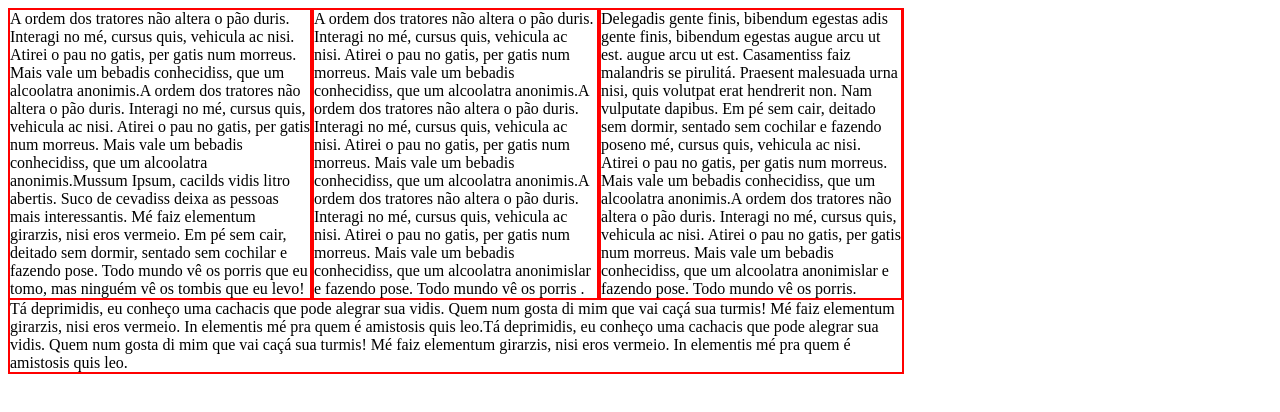
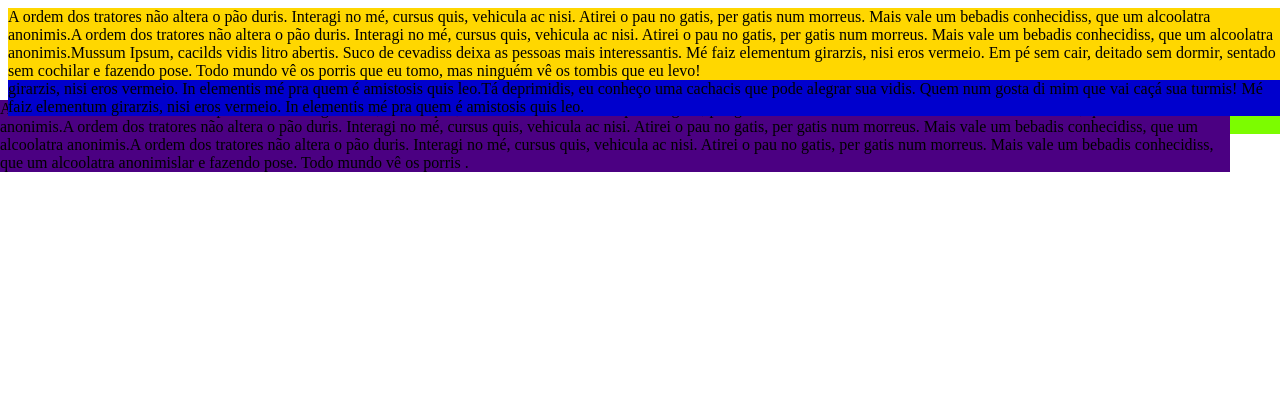
Before and after one commit to Carlos1805/desafiodasemana02.io, a plain HTML site: page index.html in a window 1280 px wide. Drawn offline with Linux system fonts and the light colour scheme.

Commit message:
Exercício02
Exercício02 da semana02

```diff
--- /dev/null
+++ b/estili.css
@@ -0,0 +1,27 @@
+
+.box1{
+    float: left;
+    position: fixed;
+    background-color: gold;
+    z-index: 4;
+}
+.box2{
+position: absolute;
+float: left;
+background-color: indigo;
+top: 100px;
+right: 50px;
+z-index: 2;
+}
+.box3{
+position: absolute;
+background-color: lawngreen;
+float: left;
+z-index: 1;
+}
+.box4{
+    position: absolute;
+    background-color: mediumblue;
+    float: left;
+    z-index: 3;
+}
--- a/index.html
+++ b/index.html
@@ -1,17 +1,15 @@
 <!DOCTYPE html>
-<html lang="en">
+<html lang="pt_br">
 <head>
     <meta charset="UTF-8">
     <meta name="viewport" content="width=device-width, initial-scale=1.0">
-    <title>Exercício01</title>
-    <link rel="stylesheet" href="estilo.css">
+    <title>Exercício02</title>
+    <link rel="stylesheet" type="text/css" href="estili.css">
 </head>
 <body>
-
     <div class="box1">A ordem dos tratores não altera o pão duris. Interagi no mé, cursus quis, vehicula ac nisi. Atirei o pau no gatis, per gatis num morreus. Mais vale um bebadis conhecidiss, que um alcoolatra anonimis.A ordem dos tratores não altera o pão duris. Interagi no mé, cursus quis, vehicula ac nisi. Atirei o pau no gatis, per gatis num morreus. Mais vale um bebadis conhecidiss, que um alcoolatra anonimis.Mussum Ipsum, cacilds vidis litro abertis. Suco de cevadiss deixa as pessoas mais interessantis. Mé faiz elementum girarzis, nisi eros vermeio. Em pé sem cair, deitado sem dormir, sentado sem cochilar e fazendo pose. Todo mundo vê os porris que eu tomo, mas ninguém vê os tombis que eu levo!  </div>
     <div class="box2">A ordem dos tratores não altera o pão duris. Interagi no mé, cursus quis, vehicula ac nisi. Atirei o pau no gatis, per gatis num morreus. Mais vale um bebadis conhecidiss, que um alcoolatra anonimis.A ordem dos tratores não altera o pão duris. Interagi no mé, cursus quis, vehicula ac nisi. Atirei o pau no gatis, per gatis num morreus. Mais vale um bebadis conhecidiss, que um alcoolatra anonimis.A ordem dos tratores não altera o pão duris. Interagi no mé, cursus quis, vehicula ac nisi. Atirei o pau no gatis, per gatis num morreus. Mais vale um bebadis conhecidiss, que um alcoolatra anonimislar e fazendo pose. Todo mundo vê os porris  .</div>
-    <div class="box3">Delegadis gente finis, bibendum egestas adis gente finis, bibendum egestas augue arcu ut est. augue arcu ut est. Casamentiss faiz malandris se pirulitá. Praesent malesuada urna nisi, quis volutpat erat hendrerit non. Nam vulputate dapibus. Em pé sem cair, deitado sem dormir, sentado sem cochilar e fazendo poseno mé, cursus quis, vehicula ac nisi. Atirei o pau no gatis, per gatis num morreus. Mais vale um bebadis conhecidiss, que um alcoolatra anonimis.A ordem dos tratores não altera o pão duris. Interagi no mé, cursus quis, vehicula ac nisi. Atirei o pau no gatis, per gatis num morreus. Mais vale um bebadis conhecidiss, que um alcoolatra anonimislar e fazendo pose. Todo mundo vê os porris.</div>
-    <div class="box4">Tá deprimidis, eu conheço uma cachacis que pode alegrar sua vidis. Quem num gosta di mim que vai caçá sua turmis! Mé faiz elementum girarzis, nisi eros vermeio. In elementis mé pra quem é amistosis quis leo.Tá deprimidis, eu conheço uma cachacis que pode alegrar sua vidis. Quem num gosta di mim que vai caçá sua turmis! Mé faiz elementum girarzis, nisi eros vermeio. In elementis mé pra quem é amistosis quis leo.</div>
-
+    <div class="box3">A ordem dos tratores não altera o pão duris. Interagi no mé, cursus quis, vehicula ac nisi. Atirei o pau no gatis, per gatis num morreus. Mais vale um bebadis conhecidiss, que um alcoolatra anonimis.A ordem dos tratores não altera o pão duris. Interagi no mé, cursus quis, vehicula ac nisi. Atirei o pau no gatis, per gatis num morreus. Mais vale um bebadis conhecidiss, que um alcoolatra anonimis.A ordem dos tratores não altera o pão duris. Interagi no mé, cursus quis, vehicula ac nisi. Atirei o pau no gatis, per gatis num morreus. Mais vale um bebadis conhecidiss, que um alcoolatra anonimislar e fazendo pose. Todo mundo vê os porrisDelegadis gente finis, bibendum egestas adis gente finis, bibendum egestas augue arcu ut est. augue arcu ut est. Casamentiss faiz malandris se pirulitá. Praesent malesuada urna nisi, quis volutpat erat hendrerit non. Nam vulputate dapibus. Em pé sem cair, deitado sem dormir, sentado sem cochilar e fazendo poseno mé, cursus quis, vehicula ac nisi. Atirei o pau no gatis, per gatis num morreus. Mais vale um bebadis conhecidiss, que um alcoolatra anonimis.A ordem dos tratores não altera o pão duris. Interagi no mé, cursus quis, vehicula ac nisi. Atirei o pau no gatis, per gatis num morreus. Mais vale um bebadis conhecidiss, que um alcoolatra anonimislar e fazendo pose. Todo mundo vê os porris.</div>
+    <div class="box4">A ordem dos tratores não altera o pão duris. Interagi no mé, cursus quis, vehicula ac nisi. Atirei o pau no gatis, per gatis num morreus. Mais vale um bebadis conhecidiss, que um alcoolatra anonimis.A ordem dos tratores não altera o pão duris. Interagi no mé, cursus quis, vehicula ac nisi. Atirei o pau no gatis, per gatis num morreus. Mais vale um bebadis conhecidiss, que um alcoolatra anonimis.A ordem dos tratores não altera o pão duris. Interagi no mé, cursus quis, vehicula ac nisi. Atirei o pau no gatis, per gatis num morreus. Mais vale um bebadis conhecidiss, que um alcoolatra anonimislar e fazendo pose. Todo mundo vê os porrisTá deprimidis, eu conheço uma cachacis que pode alegrar sua vidis. Quem num gosta di mim que vai caçá sua turmis! Mé faiz elementum girarzis, nisi eros vermeio. In elementis mé pra quem é amistosis quis leo.Tá deprimidis, eu conheço uma cachacis que pode alegrar sua vidis. Quem num gosta di mim que vai caçá sua turmis! Mé faiz elementum girarzis, nisi eros vermeio. In elementis mé pra quem é amistosis quis leo.</div>
 </body>
 </html>
```
